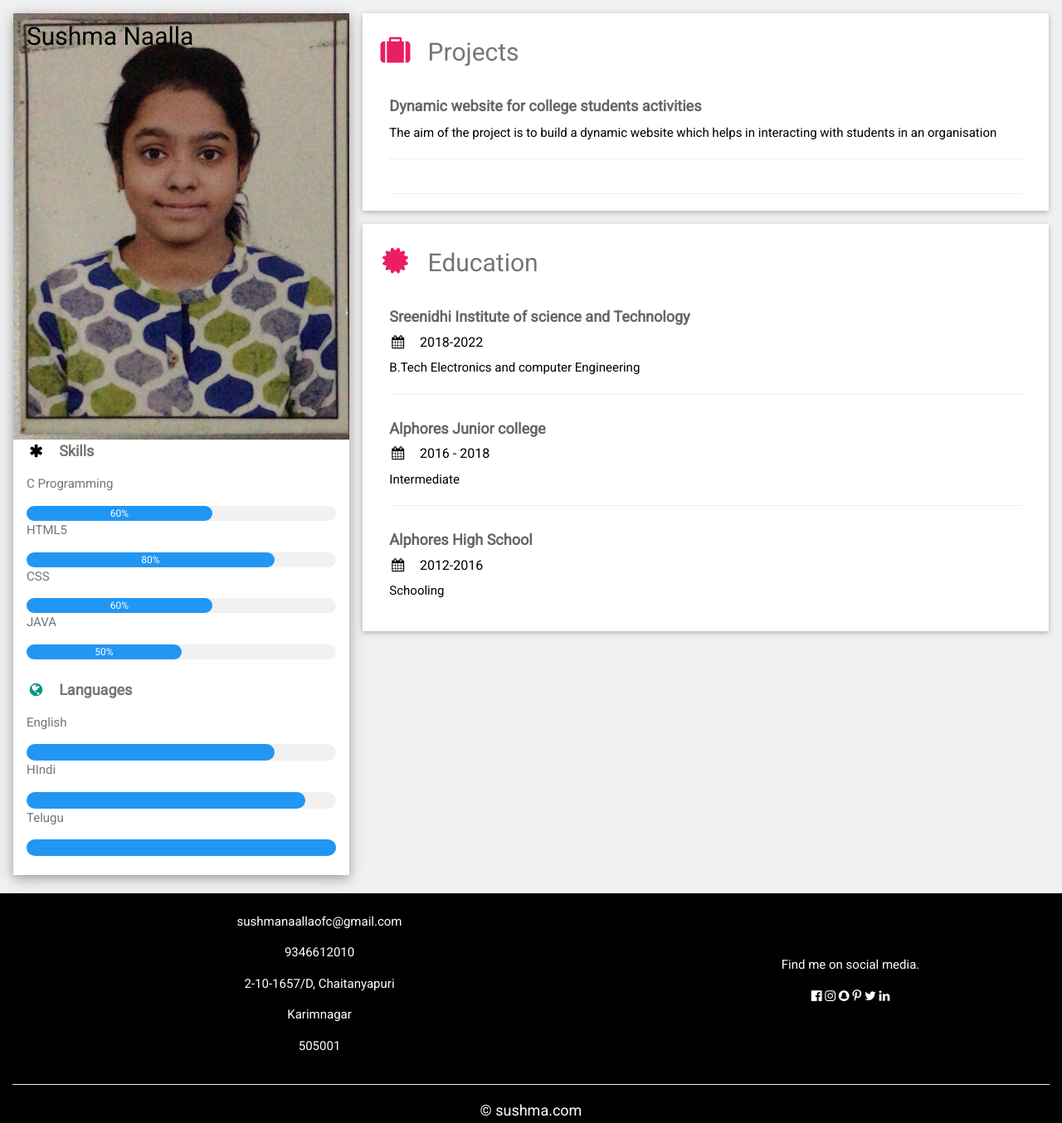
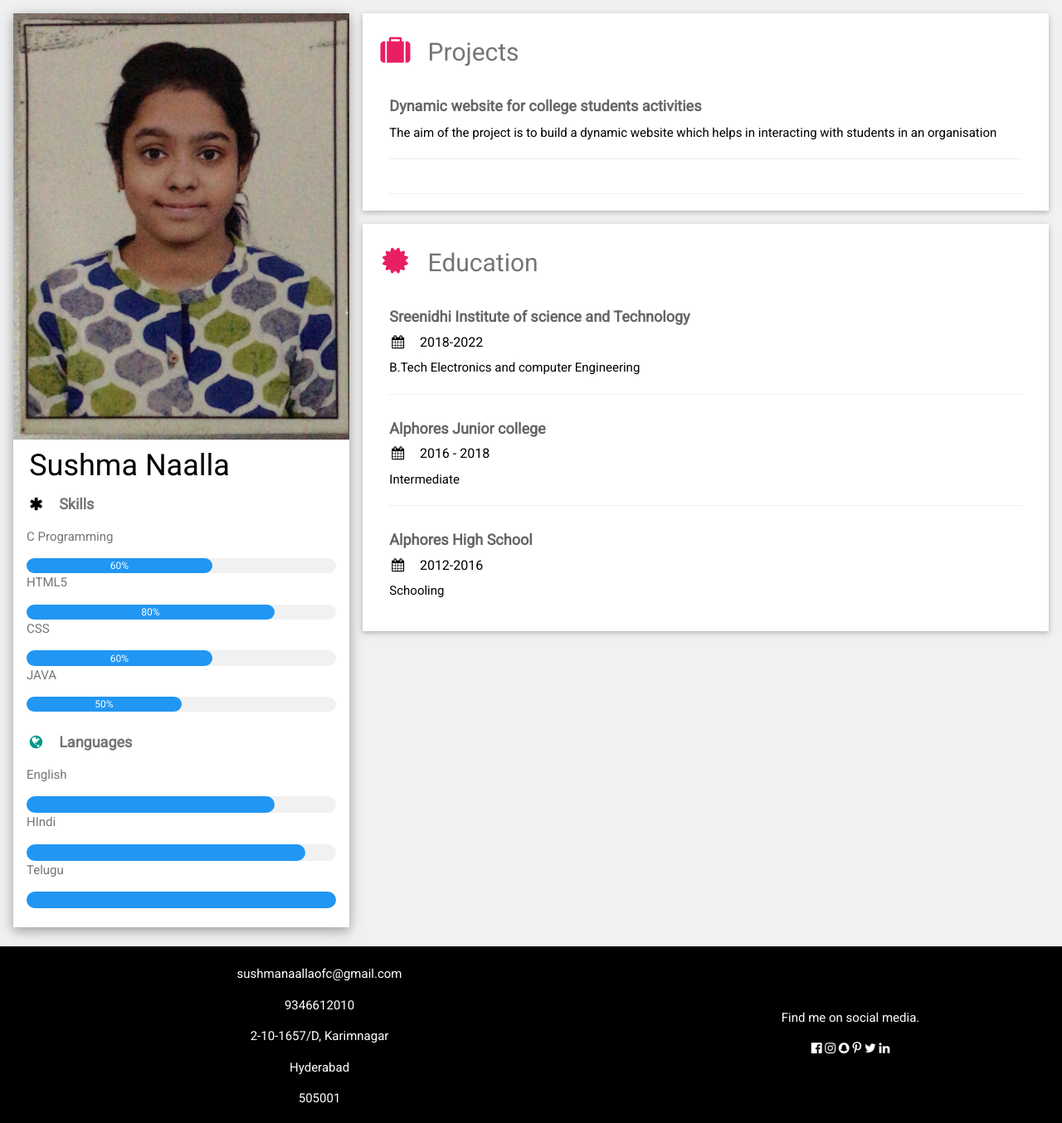
Before and after one commit to sushmanaalla/Sushma, a plain HTML site: page index.html in a window 1280 px wide. Shown: the top 1354 px of the page at 83% size. Drawn offline with nearby package versions, Linux system fonts and the light colour scheme.

Commit message:
Add files via upload

```diff
--- a/index.html
+++ b/index.html
@@ -28,9 +28,10 @@ html,body,h1,h2,h3,h4,h5,h6 {font-family: "Roboto", sans-serif}
         <div class="w3-display-container">
           <img src="sushma photo.jpeg" style="width:100%; height: 0%;" alt="Avatar">
           <div class="w3-display-topleft w3-container w3-text-black">
-            <h2>Sushma Naalla</h2>
+
           </div>
         </div>
+<h1 style="margin-left:0.2in;color:black">Sushma Naalla</h1>
         <div class="w3-container">
 
 
@@ -129,8 +130,8 @@ html,body,h1,h2,h3,h4,h5,h6 {font-family: "Roboto", sans-serif}
                 <br>
 				<p>sushmanaallaofc@gmail.com</p>
 				<p>9346612010</p>
-				<p>2-10-1657/D, Chaitanyapuri</p>
-				<p>Karimnagar</p>
+				<p>2-10-1657/D, Karimnagar</p>
+				<p>Hyderabad</p>
 				<p>505001</p>
 			</div>
            <div class="foter2" style="margin: auto;">
```
